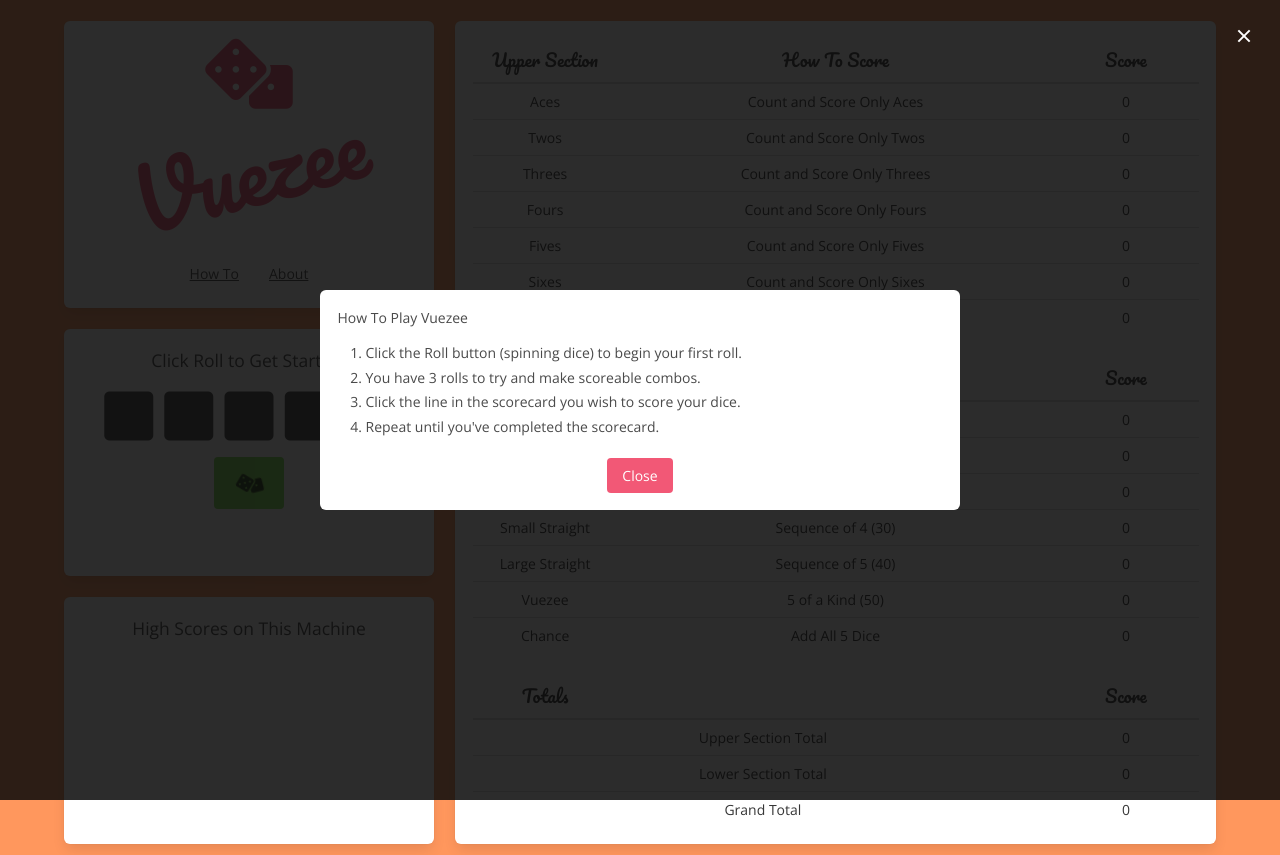
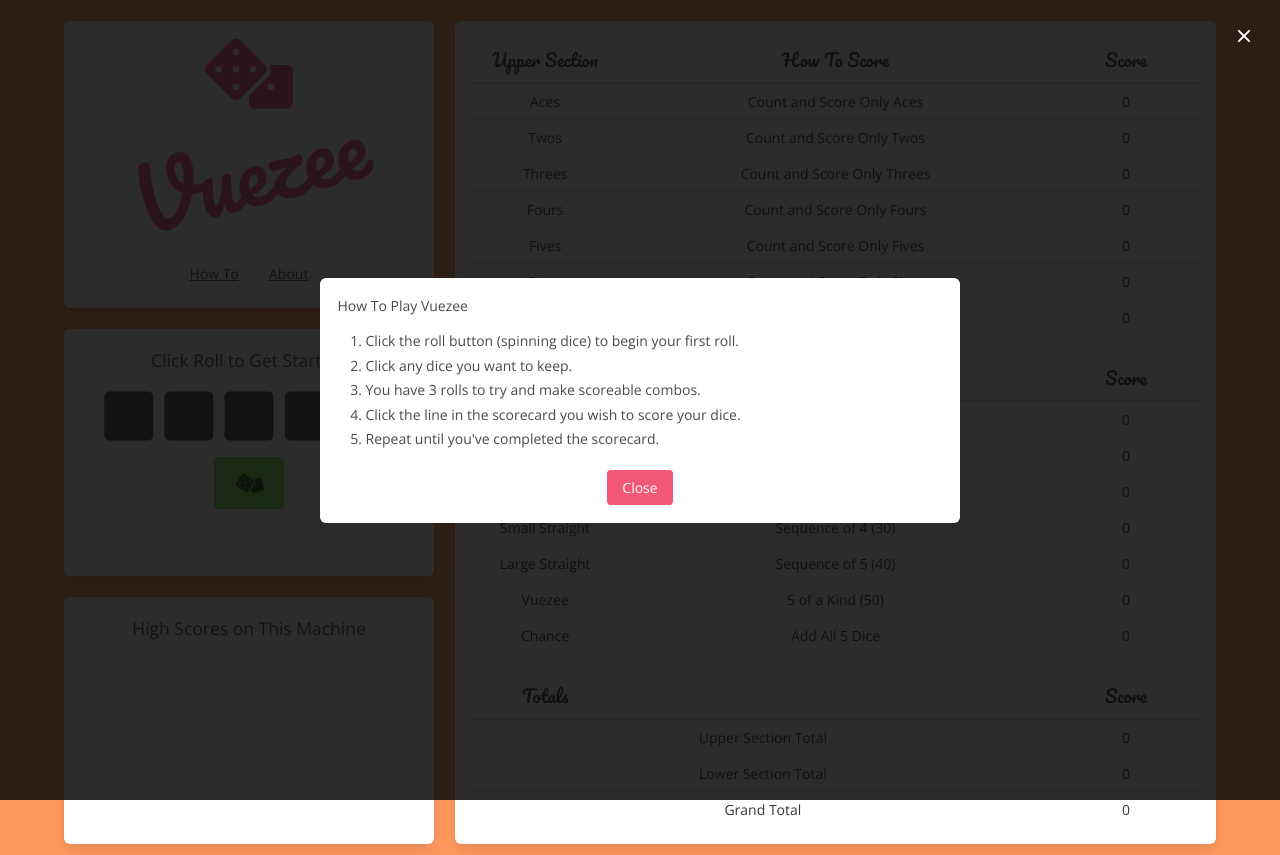
Before and after one commit to dotnofoolin/vuezee, a Vue app: page / in a window 1280 px wide. Both pictures are taken after a click on the link "How To". Built offline with nearby package versions, Linux system fonts and the light colour scheme.

Commit message:
Move Title, Howto, and About code to separate component.

```diff
--- /dev/null
+++ b/src/components/TitleHowtoAbout.vue
@@ -0,0 +1,72 @@
+<template>
+  <div id="title">
+    <i class="fas fa-dice fancy-title-dice has-text-info"></i>
+    <div class="fancy-title has-text-info">Vuezee</div>
+    <br>
+    <a class="button is-text" @click="show_howto_modal = true">How To</a>
+    <a class="button is-text" @click="show_about_modal = true">About</a>
+    <div class="modal" :class="[{ 'is-active': show_howto_modal }]">
+      <div class="modal-background"></div>
+      <div class="modal-content">
+        <div class="box">
+          <div class="content has-text-left">
+            <p>How To Play Vuezee</p>
+              <p>
+                <ol>
+                  <li>Click the roll button (spinning dice) to begin your first roll.</li>
+                  <li>Click any dice you want to keep.</li>
+                  <li>You have 3 rolls to try and make scoreable combos.</li>
+                  <li>Click the line in the scorecard you wish to score your dice.</li>
+                  <li>Repeat until you've completed the scorecard.</li>
+                </ol>
+              </p>
+          </div>
+          <button class="button is-info" @click="show_howto_modal = false">Close</button>
+        </div>
+      </div>
+      <button class="modal-close is-large" aria-label="close" @click="show_howto_modal = false"></button>
+    </div>
+    <div class="modal" :class="[{ 'is-active': show_about_modal }]">
+      <div class="modal-background"></div>
+      <div class="modal-content">
+        <div class="box">
+          <div class="content">
+            <p>Vuezee is a Yahtzee clone created with Vue.js, Bulma, and FontAwesome.</p>
+            <hr>
+            <p>Created by Josh Burks</p>
+            <a href="https://github.com/dotnofoolin/vuezee" target="_blank">
+              https://github.com/dotnofoolin/vuezee
+            </a>
+          </div>
+          <button class="button is-info" @click="show_about_modal = false">Close</button>
+        </div>
+      </div>
+      <button class="modal-close is-large" aria-label="close" @click="show_about_modal = false"></button>
+    </div>
+  </div>
+</template>
+
+<script>
+  export default {
+    name: 'TitleHowtoAbout',
+    data () {
+      return {
+        show_about_modal: false,
+        show_howto_modal: false
+      }
+    }
+  }
+</script>
+
+<style scoped lang="scss">
+  .fancy-title-dice {
+    font-size: 5em;
+  }
+
+  .fancy-title {
+    font-family: 'Pacifico', cursive;
+    font-size: 6em;
+    transform-origin: center;
+    transform: rotate(-15deg);
+  }
+</style>
--- a/src/views/Game.vue
+++ b/src/views/Game.vue
@@ -5,11 +5,7 @@
       <div class="tile is-ancestor">
         <div class="tile is-parent is-4 is-vertical">
           <div class="tile is-child box">
-            <i class="fas fa-dice fancy-title-dice has-text-info"></i>
-            <div class="fancy-title has-text-info">Vuezee</div>
-            <br>
-            <a class="button is-text" @click="show_howto_modal = true">How To</a>
-            <a class="button is-text" @click="show_about_modal = true">About</a>
+            <title-howto-about></title-howto-about>
           </div>
           <div class="tile is-child box">
             <p class="is-size-5">{{ rollText() }}</p>
@@ -91,53 +87,27 @@
         </div>
       </div>
     </div>
-    <div class="modal" :class="[{ 'is-active': show_howto_modal }]">
-      <div class="modal-background"></div>
-      <div class="modal-content">
-        <div class="box">
-          <div class="content has-text-left">
-            <p>How To Play Vuezee</p>
-              <p>
-                <ol>
-                  <li>Click the Roll button (spinning dice) to begin your first roll.</li>
-                  <li>You have 3 rolls to try and make scoreable combos.</li>
-                  <li>Click the line in the scorecard you wish to score your dice.</li>
-                  <li>Repeat until you've completed the scorecard.</li>
-                </ol>
-              </p>
-          </div>
-          <button class="button is-info" @click="show_howto_modal = false">Close</button>
-        </div>
-      </div>
-      <button class="modal-close is-large" aria-label="close" @click="show_howto_modal = false"></button>
-    </div>
-    <div class="modal" :class="[{ 'is-active': show_about_modal }]">
-      <div class="modal-background"></div>
-      <div class="modal-content">
-        <div class="box">
-          <div class="content">
-            <p>Vuezee is a Yahtzee clone created with Vue.js, Bulma, and FontAwesome.</p>
-            <hr>
-            <p>Created by Josh Burks</p>
-            <a href="https://github.com/dotnofoolin/vuezee" target="_blank">
-              https://github.com/dotnofoolin/vuezee
-            </a>
-          </div>
-          <button class="button is-info" @click="show_about_modal = false">Close</button>
-        </div>
-      </div>
-      <button class="modal-close is-large" aria-label="close" @click="show_about_modal = false"></button>
-    </div>
   </div>
 </template>
 
 <script>
+  /* TODO
+      - move things to components (like highscore tiles)
+      - move dice and scorecard to Vuex (maybe not dice)
+      - reset game/scorecard
+      - log highscores
+      - prevent playing on vuezee if it was scored 0
+  */
+
+  import TitleHowtoAbout from '@/components/TitleHowtoAbout'
+
   export default {
     name: 'game',
+    components: {
+      'title-howto-about': TitleHowtoAbout
+    },
     data () {
       return {
-        show_about_modal: false,
-        show_howto_modal: false,
         roll_count: 0,
         all_dice: [
           {
```
